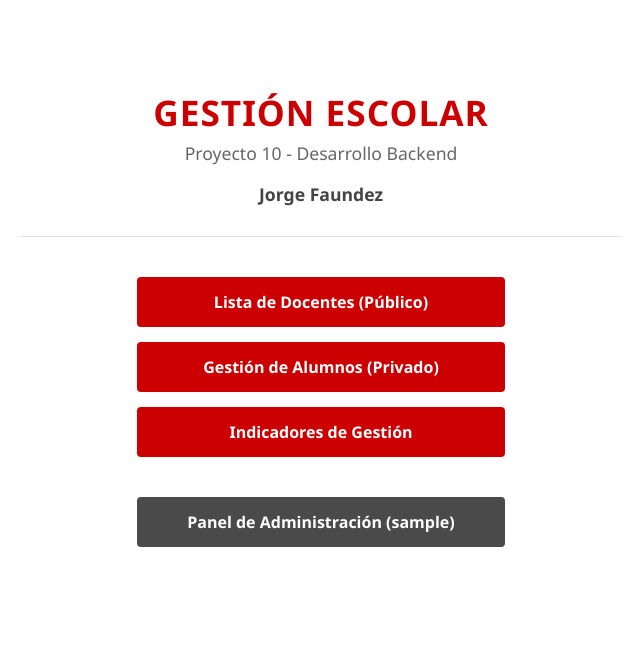
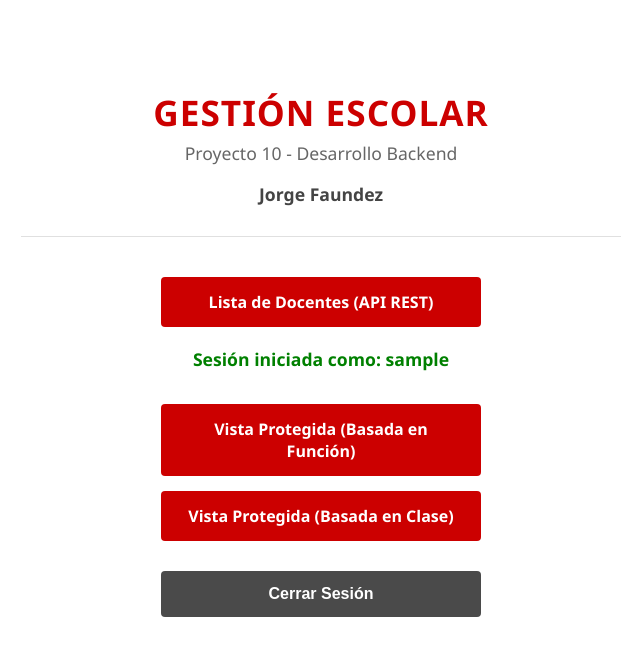
Before and after one commit to jorgefaundezgallardo-source/Gestion_escolar, a Django app: page / in a window 1280 px wide. Shown: the top 656 px of the page, without its empty margins (319-959 px from the left). Run offline with Django 5.2, Linux system fonts and the light colour scheme; the visitor is signed in with stand-in values (Sample User, id 1).

Commit message:
Implementacion de login, vistas publicas y protegidas

```diff
--- a/api/views.py
+++ b/api/views.py
@@ -33,3 +33,29 @@ class RegistroAcademicoViewSet(viewsets.ModelViewSet):
             "total_docentes": total_docentes,
             "promedio_general_escuela": round(promedio_notas, 1) if promedio_notas else 0.0
         })
+
+    # --- NUEVAS VISTAS WEB  ---
+from django.shortcuts import render
+from django.contrib.auth.decorators import login_required
+from django.contrib.auth.mixins import LoginRequiredMixin
+from django.views.generic import TemplateView
+
+# 1. Vista Pública de Bienvenida (Function Based View sin protección)
+def vista_publica(request):
+    return render(request, 'bienvenida.html')
+
+# 2. Vista Protegida Basada en Función (FBV)
+@login_required #
+def vista_protegida_funcion(request):
+    contexto = {'tipo_vista': 'Function Based View (FBV)'}
+    return render(request, 'protegida.html', contexto)
+
+# 3. Vista Protegida Basada en Clase (CBV)
+class VistaProtegidaClase(LoginRequiredMixin, TemplateView):
+    # LoginRequiredMixin
+    template_name = 'protegida.html'
+
+    def get_context_data(self, **kwargs):
+        context = super().get_context_data(**kwargs)
+        context['tipo_vista'] = 'Class Based View (CBV)'
+        return context
--- a/drf/urls.py
+++ b/drf/urls.py
@@ -16,11 +16,19 @@ Including another URLconf
 """
 from django.contrib import admin
 from django.urls import path, include
-from django.views.generic import TemplateView
+from api import views
 
 urlpatterns = [
     path('admin/', admin.site.urls),
+
+    # Rutas de la API REST (Django REST Framework)
     path('api/', include('api.urls')),
-    # Esta línea conecta la ruta vacía con tu nueva pantalla de bienvenida
-    path('', TemplateView.as_view(template_name='bienvenida.html'), name='inicio'),
+
+    # Sistema de Autenticación de Django (Login / Logout)
+    path('accounts/', include('django.contrib.auth.urls')),
+
+    # Nuevas Vistas Web
+    path('', views.vista_publica, name='vista_publica'), # URL base /
+    path('protegida/funcion/', views.vista_protegida_funcion, name='vista_protegida_funcion'),
+    path('protegida/clase/', views.VistaProtegidaClase.as_view(), name='vista_protegida_clase'),
 ]
--- a/templates/bienvenida.html
+++ b/templates/bienvenida.html
@@ -16,7 +16,7 @@
             margin-bottom: 30px;
         }
         h1 {
-            color: #cc0000; /* Rojo institucional */
+            color: #cc0000;
             font-size: 2.2rem;
             margin-bottom: 5px;
             font-weight: 700;
@@ -43,21 +43,21 @@
             display: inline-block;
             padding: 14px 24px;
             width: 320px;
-            background-color: #cc0000; /* Rojo principal */
+            background-color: #cc0000;
             color: white;
             text-decoration: none;
-            border-radius: 4px; /* Bordes menos redondeados, más formales */
+            border-radius: 4px;
             font-weight: 600;
             font-size: 1rem;
             transition: background-color 0.2s;
             border: none;
+            box-sizing: border-box;
         }
         .btn:hover {
             background-color: #990000;
         }
         .btn-admin {
-            background-color: #4a4a4a; /* Gris grafito */
-            margin-top: 25px;
+            background-color: #4a4a4a;
         }
         .btn-admin:hover {
             background-color: #2b2b2b;
@@ -82,14 +82,24 @@
     <hr>
 
     <div class="botones">
-        <a href="/api/docentes/" class="btn">Lista de Docentes (Público)</a>
+        <!-- Vistas API -->
+        <a href="/api/docentes/" class="btn">Lista de Docentes (API REST)</a>
 
+        <!-- Vistas Web  -->
         {% if user.is_authenticated %}
-            <a href="/api/alumnos/" class="btn">Gestión de Alumnos (Privado)</a>
-            <a href="/api/registros/indicadores/" class="btn">Indicadores de Gestión</a>
-            <a href="/admin/" class="btn btn-admin">Panel de Administración ({{ user.username }})</a>
+            <p style="color: green; font-weight: bold;">Sesión iniciada como: {{ user.username }}</p>
+
+            <a href="{% url 'vista_protegida_funcion' %}" class="btn">Vista Protegida (Basada en Función)</a>
+            <a href="{% url 'vista_protegida_clase' %}" class="btn">Vista Protegida (Basada en Clase)</a>
+
+            <!-- Botón de Logout seguro usando POST -->
+            <form action="{% url 'logout' %}" method="post" style="width: 320px; margin-top: 15px;">
+                {% csrf_token %}
+                <button type="submit" class="btn btn-admin" style="width: 100%; cursor: pointer;">Cerrar Sesión</button>
+            </form>
         {% else %}
-            <a href="/admin/" class="btn btn-admin">Iniciar Sesión para Administrar</a>
+            <p style="color: #cc0000; font-weight: bold;">Debes iniciar sesión para ver las vistas protegidas</p>
+            <a href="{% url 'login' %}" class="btn btn-admin">Ir al Login del Sistema</a>
         {% endif %}
     </div>
 </body>
```
Also changed, not shown: drf/settings.py (+6 -1 lines), modificar.py (added, +27 -0 lines), templates/protegida.html (added, +21 -0 lines), templates/registration/login.html (added, +19 -0 lines).
